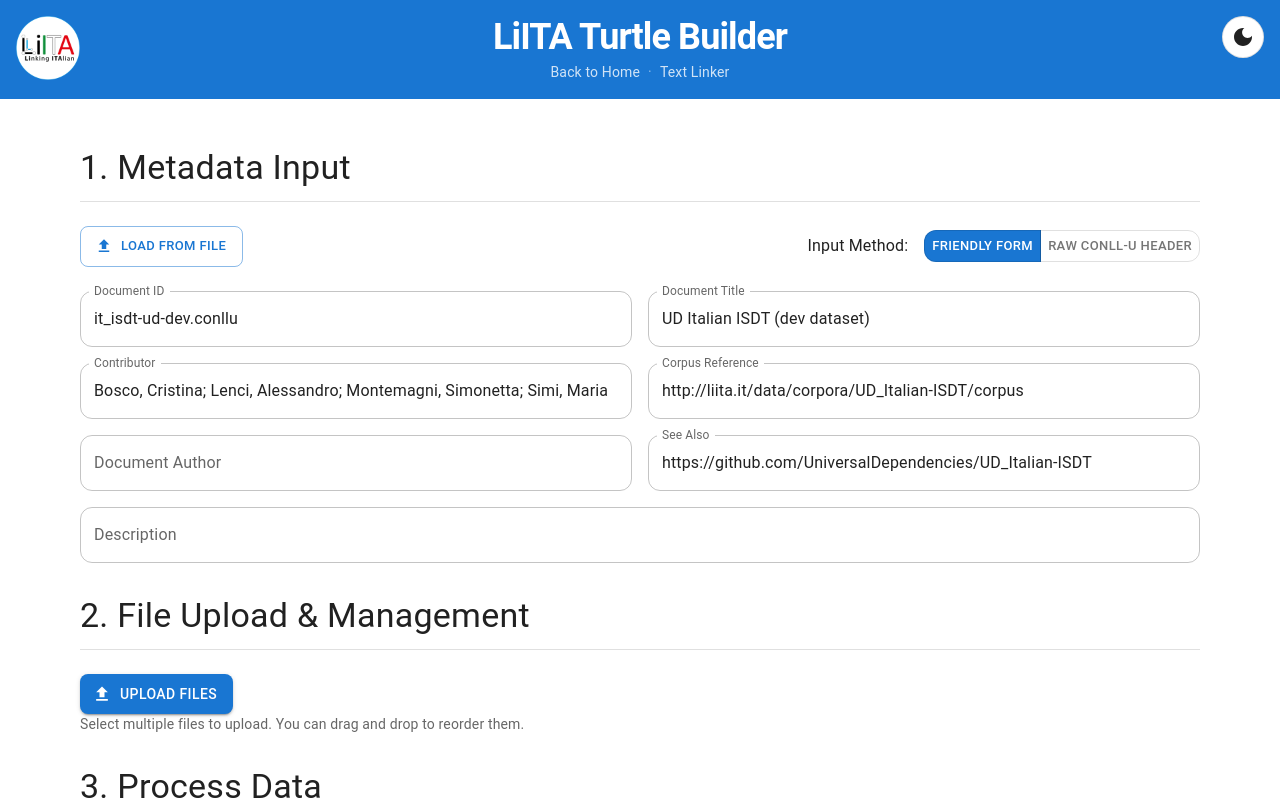
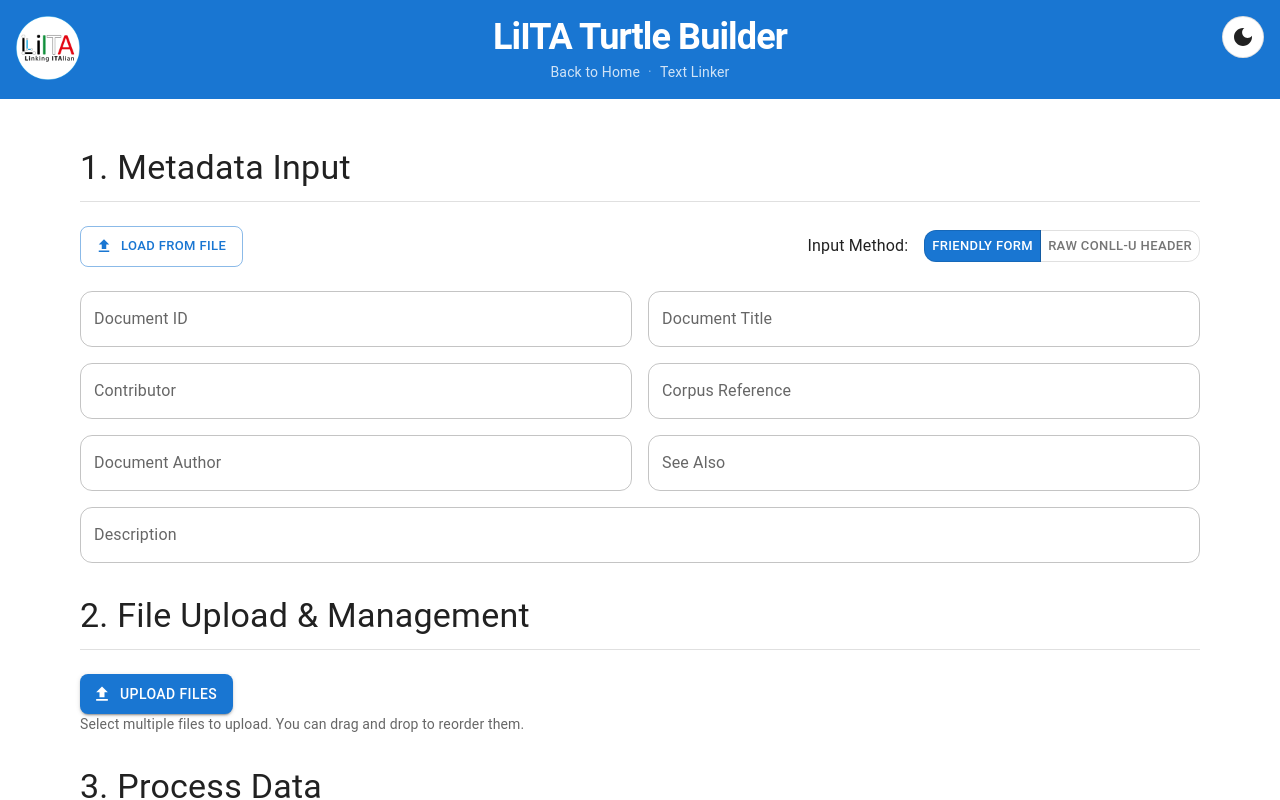
Before and after one commit to LiITA-LOD/turtle-builder, a React app in the folder apps/frontend/: page / in a window 1280 px wide. Shown: the top 800 px of the page. Built offline with nearby package versions, Linux system fonts and the light colour scheme; the HTML template or start-up script is replaced by a standard one.

Commit message:
Drop metadata defaults

```diff
--- a/apps/frontend/src/components/Main.tsx
+++ b/apps/frontend/src/components/Main.tsx
@@ -6,12 +6,12 @@
 
 const Main: React.FC = () => {
   const [metadata, setMetadata] = useState<Metadata>({
-    docId: 'it_isdt-ud-dev.conllu',
-    docTitle: 'UD Italian ISDT (dev dataset)',
-    contributor: 'Bosco, Cristina; Lenci, Alessandro; Montemagni, Simonetta; Simi, Maria',
-    corpusRef: 'http://liita.it/data/corpora/UD_Italian-ISDT/corpus',
+    docId: '',
+    docTitle: '',
+    contributor: '',
+    corpusRef: '',
     docAuthor: '',
-    seeAlso: 'https://github.com/UniversalDependencies/UD_Italian-ISDT',
+    seeAlso: '',
     description: '',
   });
 
```
